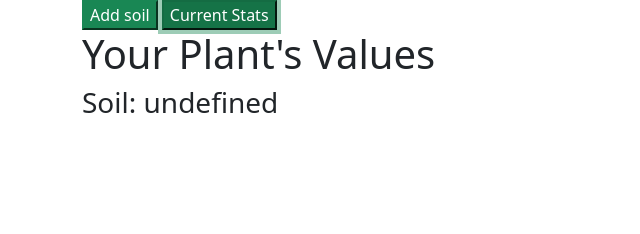
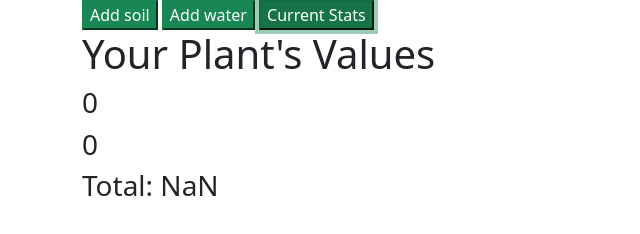
Before and after one commit to CalebCoughenour/Plant, a website built with webpack: page src/index.html in a window 1280 px wide. Both pictures are taken after a click on the button "Current Stats". Shown: the whole page, without its empty margins (0-640 px from the left). Built offline with nearby package versions, Linux system fonts and the light colour scheme.

Commit message:
add water value and add totals together for current stats

```diff
--- a/src/index.html
+++ b/src/index.html
@@ -10,11 +10,14 @@
   <body>
     <div class="container">
       <div class="grow-buttons">
-        <button class="btn-success" id="feed">Add soil</button>
+        <button class="btn-success" id="soil">Add soil</button>
+        <button class="btn-success" id="water">Add water</button>
         <button class="btn-success" id="show-state">Current Stats</button>
       </div>
       <h1>Your Plant's Values</h1>
       <h3><div id="soil-value">0</div></h3>
+      <h3><div id="water-value">0</div></h3>
+      <h3><div id="state-value"></div></h3>
     </div>
   </body>
 </html>
--- a/src/index.js
+++ b/src/index.js
@@ -2,16 +2,22 @@ import $ from 'jquery';
 import 'bootstrap';
 import 'bootstrap/dist/css/bootstrap.min.css';
 import './css/styles.css';
-import {  blueFood, stateControl } from './js/script.js';
+import {  blueFood, stateControl, superWater } from './js/script.js';
 
 
 $(document).ready(function() {
 
   // This function has side effects because we are using jQuery. Manipulating the DOM will always be a side effect. Note that we only use one of our functions to alter soil. You can easily add more.
 
-    $('#feed').click(function() {
+    $('#soil').click(function() {
       const newState = stateControl(blueFood);
+      $('#state-value').hide();
       $('#soil-value').text(`Soil: ${newState.soil}`);
+    });
+    $('#water').click(function() {
+      const newState = stateControl(superWater);
+      $('#state-value').hide();
+      $('#water-value').text(`Water: ${newState.water}`);
     });
 
   // This function doesn't actually do anything useful in this application - it just demonstrates how we can "look" at the current state (which the DOM is holding anyway). However, students often do need the ability to see the current state without changing it so it's included here for reference.
@@ -19,6 +25,7 @@ $(document).ready(function() {
     $('#show-state').click(function() {
       // We just need to call stateControl() without arguments to see our current state.
       const currentState = stateControl();
-      $('#soil-value').text(`Soil: ${currentState.soil}`);
+      $('#state-value').show();
+      $('#state-value').text("Total: " + (currentState.soil + currentState.water));
     });
   });
```
Also changed, not shown: src/js/script.js (+5 -5 lines).
